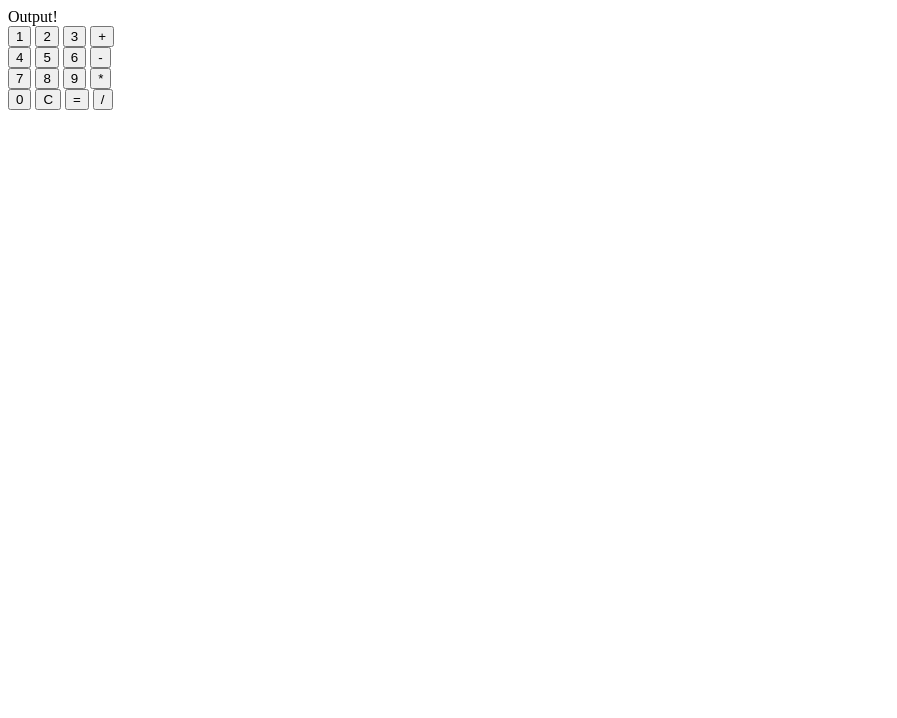
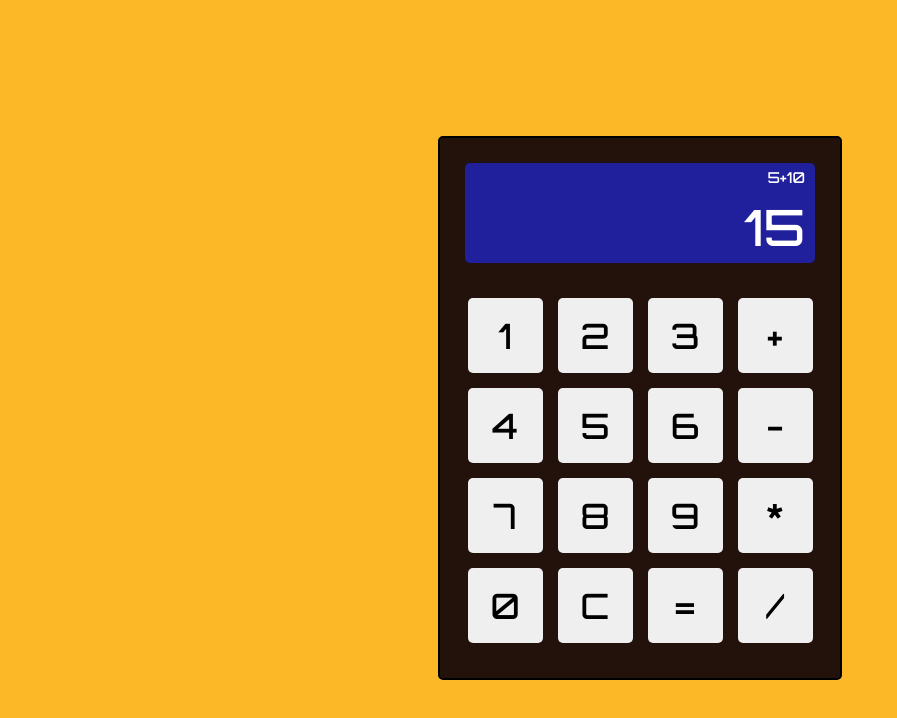
Before and after one commit to SeanRMcC/odin-calculator, a plain HTML site: page index.html in a window 1280 px wide. Shown: the whole page, without its empty margins (0-897 px from the left). Drawn offline with Linux system fonts and the light colour scheme.

Commit message:
Add css styles & downloaded font

```diff
--- a/index.html
+++ b/index.html
@@ -10,7 +10,8 @@
     <body>
         <div class="calc">
             <div class="display">
-                Output!
+                <div class="top">5+10</div>
+                <div class="bottom">15</div>
             </div>
             <div class="button-row">
                 <button>1</button>
--- a/styles.css
+++ b/styles.css
@@ -0,0 +1,69 @@
+@font-face {
+    font-family: Orbitron;
+    src: url("./assets/Orbitron-Medium.ttf");
+}
+
+body{
+    background-color: #FDB827;
+    display: flex;
+    justify-content: center;
+    align-items: center;
+}
+
+body,
+html{
+    height: 100%;
+}
+
+
+.calc{
+    border: 2px solid black;
+    border-radius: 5px;
+    height: 490px;
+    width: 350px;
+    padding: 25px;
+    background-color: #23120B;
+}
+
+.display{
+    background-color: #21209C;
+    box-sizing: border-box;
+    height: 100px;
+    border-radius: 5px;
+    margin-bottom: 35px;
+    display: flex;
+    flex-direction: column;
+    justify-content: space-between;
+    align-items: flex-end;
+    padding: 5px 10px;
+}
+
+.top,
+.bottom{
+    font-family: Orbitron;
+    color: white;
+}
+
+.top{
+    font-size: 15px;
+}
+
+.bottom{
+    font-size: 50px;
+}
+
+.button-row{
+    display: flex;
+    justify-content: center;
+    gap: 15px;
+    margin-bottom: 15px
+}
+
+button{
+    height: 75px;
+    width: 75px;
+    border: 0px;
+    border-radius: 5px;
+    font-size: 35px;
+    font-family: Orbitron;
+}
```
Also changed, not shown: assets/Orbitron-Medium.ttf (added).
